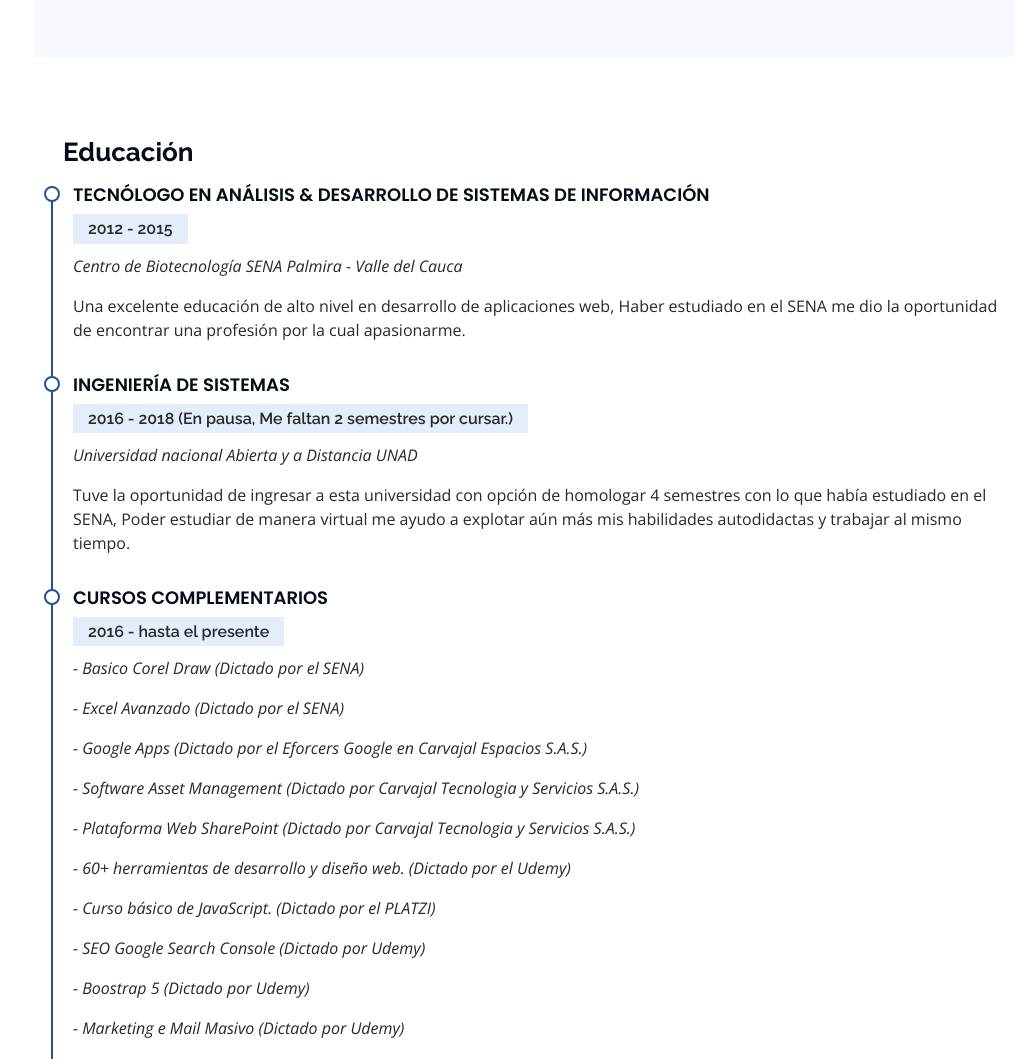
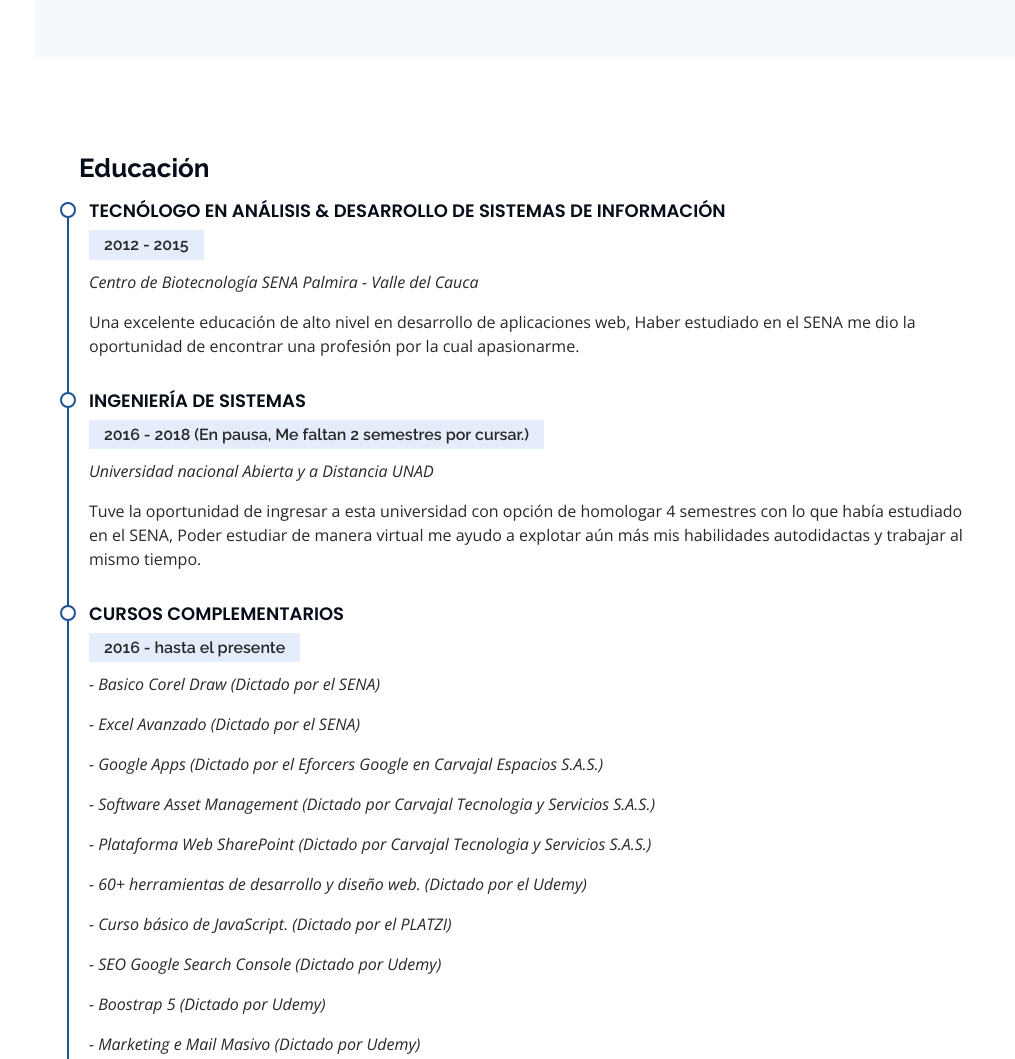
Before and after one commit to BigJack2/portafolio_vanegas.github.io, a plain HTML site: page index.html in a window 1280 px wide. Shown: the part 2186-3245 px from the top of the page, without its empty margins (265-1280 px from the left). Drawn offline with nearby package versions, Linux system fonts and the light colour scheme.

Commit message:
Add files via upload

```diff
--- a/index.html
+++ b/index.html
@@ -271,7 +271,7 @@
     <section id="resume" class="resume px-xl-3 px-xxl-5">
       <div class="container">
 
-        <div class="row">
+        <div class="row p-3">
 
           <h3 class="resume-title">Educación</h3>
           <div class="resume-item">
```
